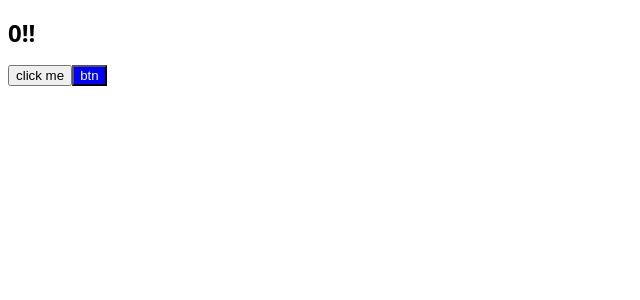
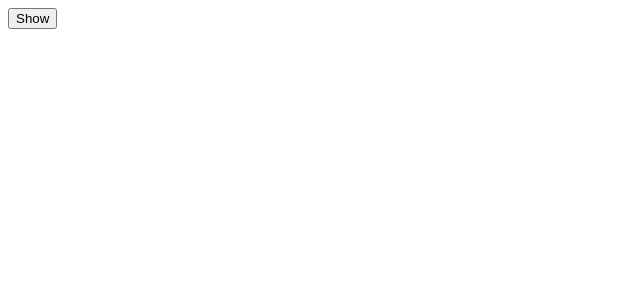
Before and after one commit to huibinkim/React-project, a React (Create React App) app in the folder react-beginners-project/: page / in a window 1280 px wide. Shown: the top 300 px of the page, without its empty margins (0-640 px from the left). Built offline with nearby package versions, Linux system fonts and the light colour scheme.

Commit message:
useEffect, cleanup

```diff
--- a/react-beginners-project/src/App.js
+++ b/react-beginners-project/src/App.js
@@ -2,24 +2,92 @@ import Button from "./Button";
 import styles from "./App.module.css";
 import { useEffect, useState } from "react";
 
+function Hello() {
+  /*
+  //길게 풀어쓴 방법
+  function byFn() {
+    console.log("bye");
+  }
+  function hiFn() {
+    console.log("created:)");
+    return byFn;
+  }
+  useEffect(hiFn, []);
+
+  useEffect(function(){
+    console.log("hi:)")
+    return function(){
+      console.log("bye")
+    };
+  },[])
+  */
+  //보통 쓰는 방법
+  useEffect(() => {
+    console.log("created:)");
+    return () => console.log("destroyed ");
+  }, []);
+  return <h1>Hello</h1>;
+}
+
 function App() {
+  const [showing, setShowing] = useState(false);
+  const onClick = () => setShowing((prev) => !prev);
+  return (
+    <div>
+      {showing ? <Hello /> : null}
+      <button onClick={onClick}>{showing ? "Hide" : "Show"}</button>
+    </div>
+  );
+
+  /*
+  //useEffect와 input, state 연결
   const [counter, setValue] = useState(0);
+  const [keyword, setKeyword] = useState("");
   const onClick = () => setValue((prev) => prev + 1);
+  const onChange = (event) => setKeyword(event.target.value);
   // console.log("render");
   //내가 state를 변경할 때 모든 코드들은 항상 다시 실행된다. 콘솔에 렌더가 여러번 찍히는것처럶.
+
   //useEffect : 두개의 argument 를 가지는 function이다. 첫번째 argument는 우리가 딱 한번만 실행하고픈 코드
-  console.log("i run all");
   // const iRunOnce = () => {
   //   console.log("one");
   // };
-  useEffect(() => console.log("call the API"), []);
+  // useEffect(iRunOnce, []);
+
+  //아래의 [keyword]는 keyword가 변화할 때 코드를 실행하라고 알려주는 거다.
+  // useEffect(() => {
+  //   if (keyword !== "" && keyword.length > 5) {
+  //     console.log("search for", keyword);
+  //   }
+  // }, [keyword]);
+  useEffect(() => console.log("i run only once"), []);
+  useEffect(() => {
+    console.log("i run when 'keyword' changes.");
+  }, [keyword]);
+  useEffect(() => {
+    console.log("i run when 'counter' changes.");
+  }, [counter]);
+  useEffect(() => {
+    console.log("i run when 'keyword, counter' changes.");
+  }, [keyword, counter]);
+
+  //recap
+  // 리액트의 가장 멋진점은, component를 새로고침한다는 것.
+  // 그러나 가끔 내 component안에 한번만 실행하고픈 코드가 있을 수도 있다. 그럴때 useEffect()를 사용
   return (
     <div>
+      <input
+        value={keyword}
+        onChange={onChange}
+        type="text"
+        placeholder="Search here..."
+      />
       <h1 className={styles.title}>{counter}!!</h1>
       <button onClick={onClick}>click me</button>
       <Button text={"btn"} />
     </div>
   );
+  */
 }
 
 export default App;
```
